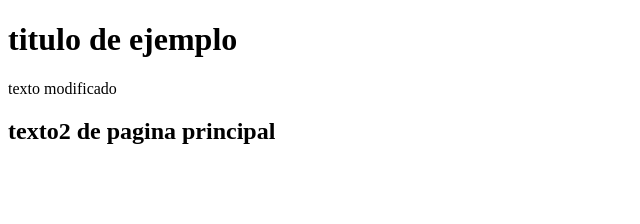
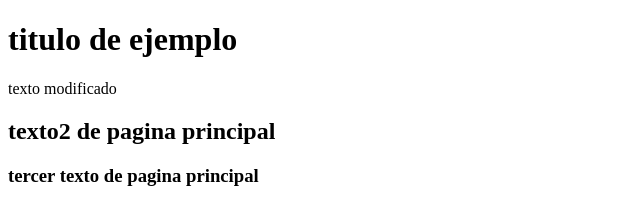
Before and after one commit to javierAliaga-cod/pw1-2026-repo-demo, a plain HTML site: page index.html in a window 1280 px wide. Shown: the whole page, without its empty margins (0-640 px from the left). Drawn offline with Linux system fonts and the light colour scheme.

Commit message:
segundo commit agregado

```diff
--- a/index.html
+++ b/index.html
@@ -12,5 +12,7 @@
 
     <p>texto modificado </p>
     <h2>texto2 de pagina principal</h2>
+    <h3>tercer texto de pagina principal</h3>
+
 </body>
 </html>
```
